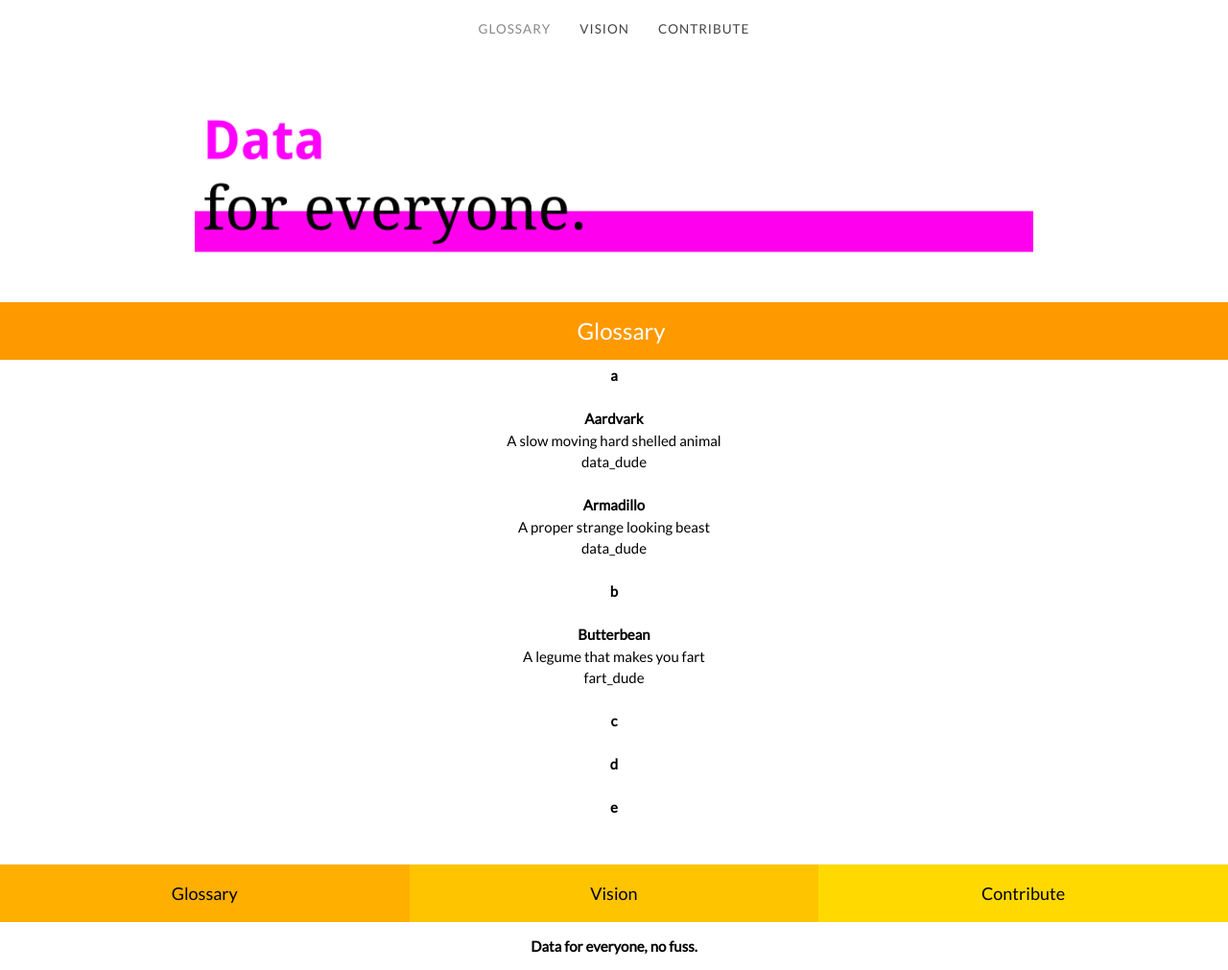
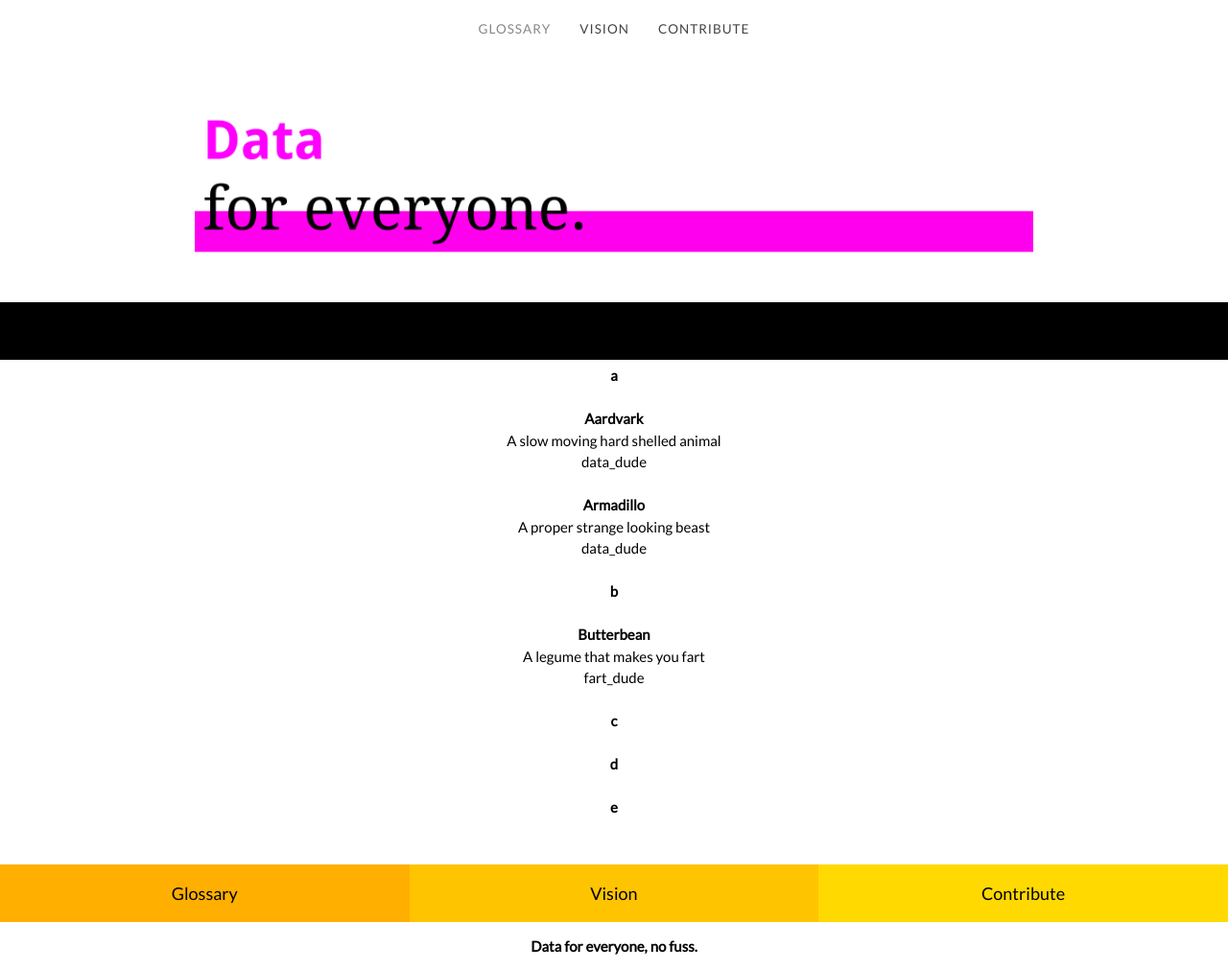
Before and after one commit to unleashyourdata/open_data_glossary, a Jekyll site: the page built from index.html, in a window 1280 px wide and 1011 px high. Shown: the whole window at 96% size. Built offline with Jekyll 4.4.1, drawn with Linux system fonts in a browser that asks for light colours.

Commit message:
Update style.css

```diff
--- a/css/style.css
+++ b/css/style.css
@@ -43,7 +43,7 @@
 }
 
 section.title_bar {
- background-color: #ff9900;
+ background-color: #000000;
 }
 
 section.quick-nav {
@@ -82,16 +82,16 @@
 }
 
 div.title_bar {
- color: white;
- text-align: center;
+ color: black;
+ text-align: left;
  text-decoration: none;
  display: inline-block;
  padding-top: 5px;
- padding-left: 15px;
+ padding-left: 20px;
  padding-bottom: 5px;
  line-height: 50px;
  width: 100%;
- font-size: x-large;
+ font-size: large;
 }
 
 a.left:link, a.left:visited, a.middle:link, a.middle:visited, a.right:link, a.right:visited {
```
